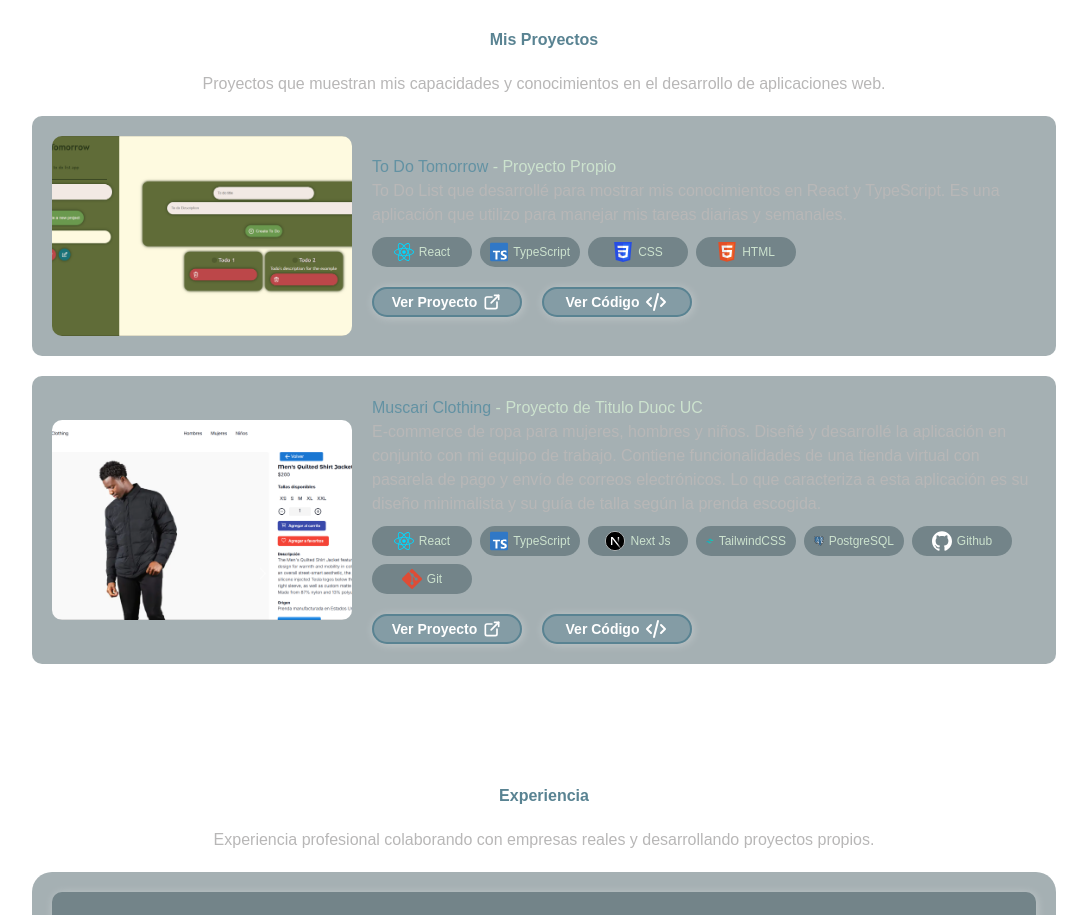
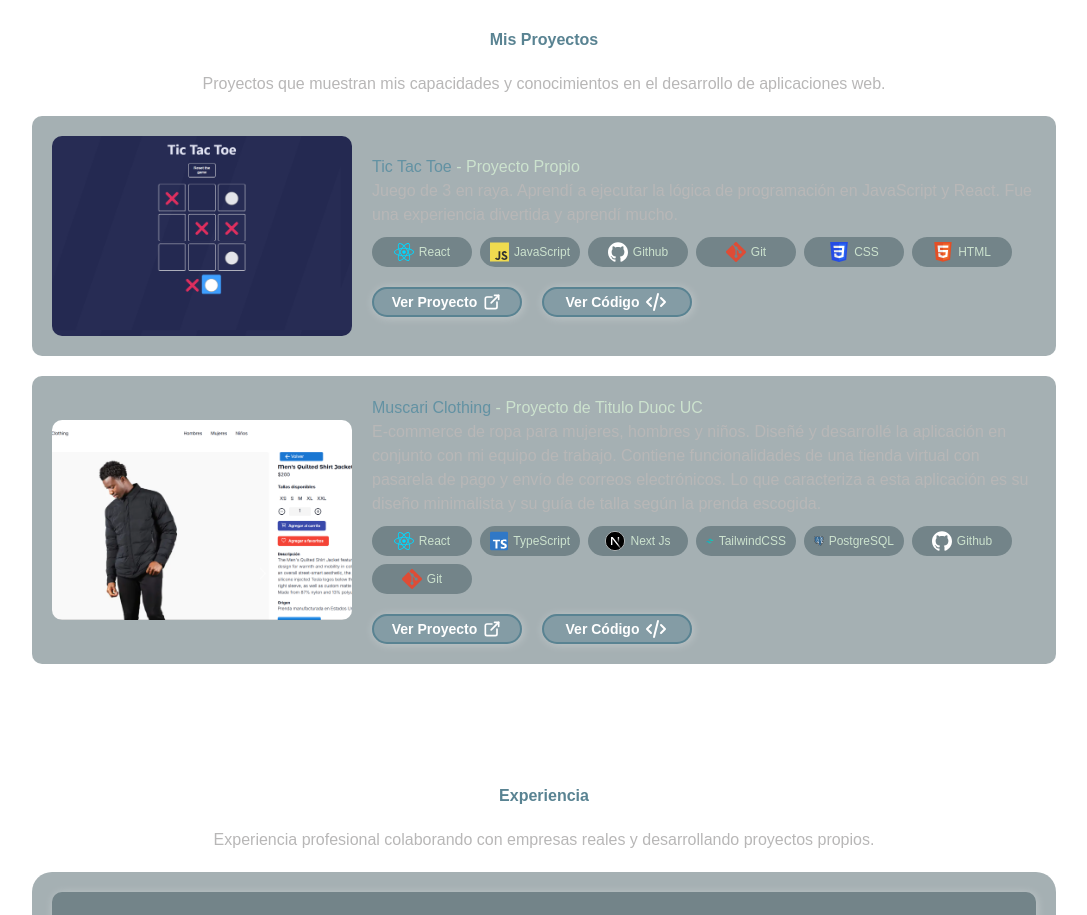
Before and after one commit to omar15hr/Portafolio, a React (Vite) app: page / in a window 1280 px wide. Shown: the part 1260-2175 px from the top of the page, without its empty margins (96-1183 px from the left). Built offline with nearby package versions, Linux system fonts and the light colour scheme.

Commit message:
Insertado proyecto de tic tac toe

```diff
--- a/src/components/Projects.tsx
+++ b/src/components/Projects.tsx
@@ -1,8 +1,7 @@
 import { CodeSVG } from "../assets/svg/projects/CodeSVG";
 import { ExternalLink } from "../assets/svg/projects/ExternalLink";
 import muscari from "../assets/img/projects/muscari.webp";
-import todotomorrow from "../assets/img/projects/todotomorrow.webp";
-
+import ticTacToe from "../assets/img/projects/tic-tac-toe.webp";
 import { Css } from "../assets/svg/stack/Css";
 import { Express } from "../assets/svg/stack/Express";
 import { Git } from "../assets/svg/stack/Git";
@@ -31,13 +30,13 @@ const stackIcons: Record<string, JSX.Element> = {
 
 const projects = [
   {
-    name: 'To Do Tomorrow',
-    description: 'To Do List que desarrollé para mostrar mis conocimientos en React y TypeScript. Es una aplicación que utilizo para manejar mis tareas diarias y semanales.',
-    image: todotomorrow,
-    url: 'https://todotomorrow-omar.netlify.app/',
-    code: 'https://github.com/omar15hr/ToDoTomorrow',
+    name: 'Tic Tac Toe',
+    description: 'Juego de 3 en raya. Aprendí a ejecutar la lógica de programación en JavaScript y React. Fue una experiencia divertida y aprendí mucho.',
+    image: ticTacToe,
+    url: 'https://omar-tic-tac-toe.netlify.app/',
+    code: 'https://github.com/omar15hr/tic-tac-toe',
     workFrom: 'Proyecto Propio',
-    stack: ['React', 'TypeScript', 'CSS', 'HTML', ]
+    stack: ['React', 'JavaScript', 'Github', 'Git', 'CSS', 'HTML']
   },
   {
     name: 'Muscari Clothing',
--- a/src/index.css
+++ b/src/index.css
@@ -2,9 +2,8 @@
 @tailwind components;
 @tailwind utilities;
 
-
 body {
-  font-family: "Poppins", sans-serif;
+  font-family: "Poppins", sans-serif !important;
 }
 .box-container {
   display: flex;
```
Also changed, not shown: src/assets/img/projects/tic-tac-toe.webp (added), src/assets/img/projects/todotomorrow.webp (deleted).
